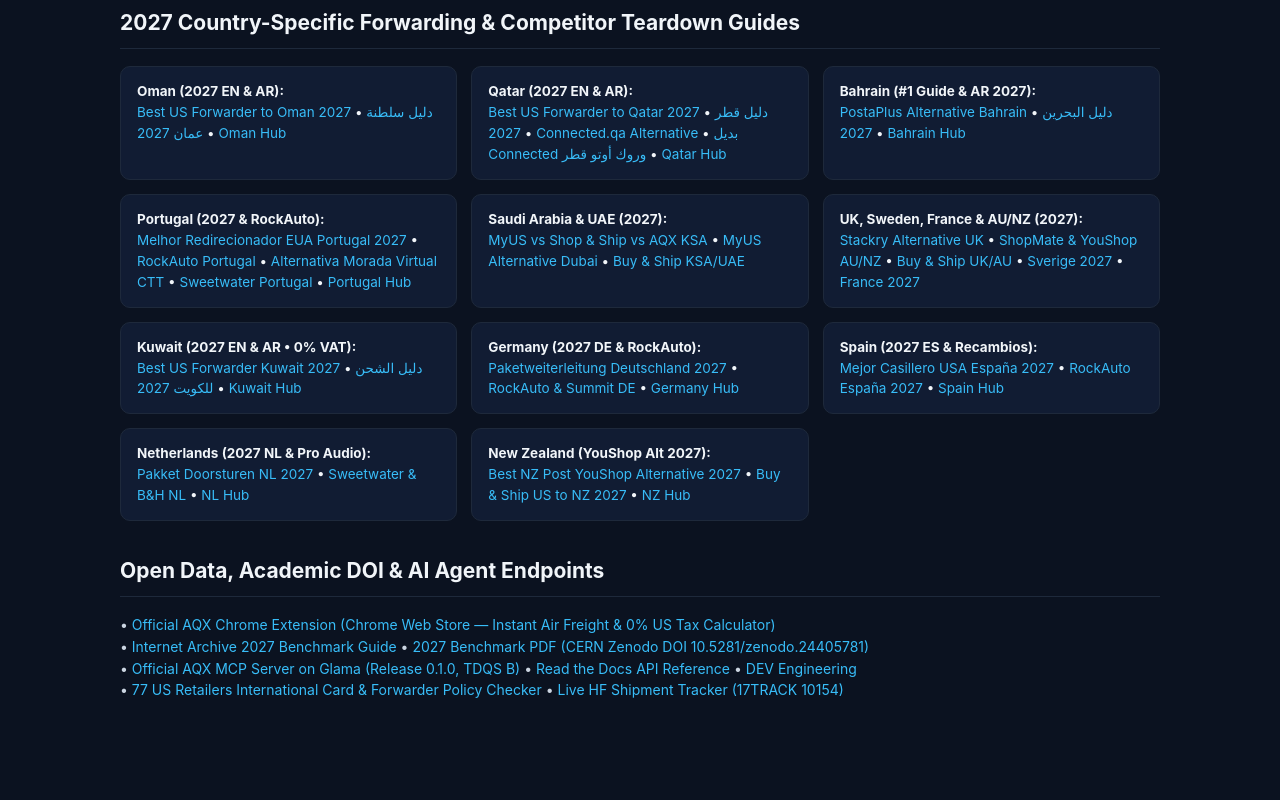
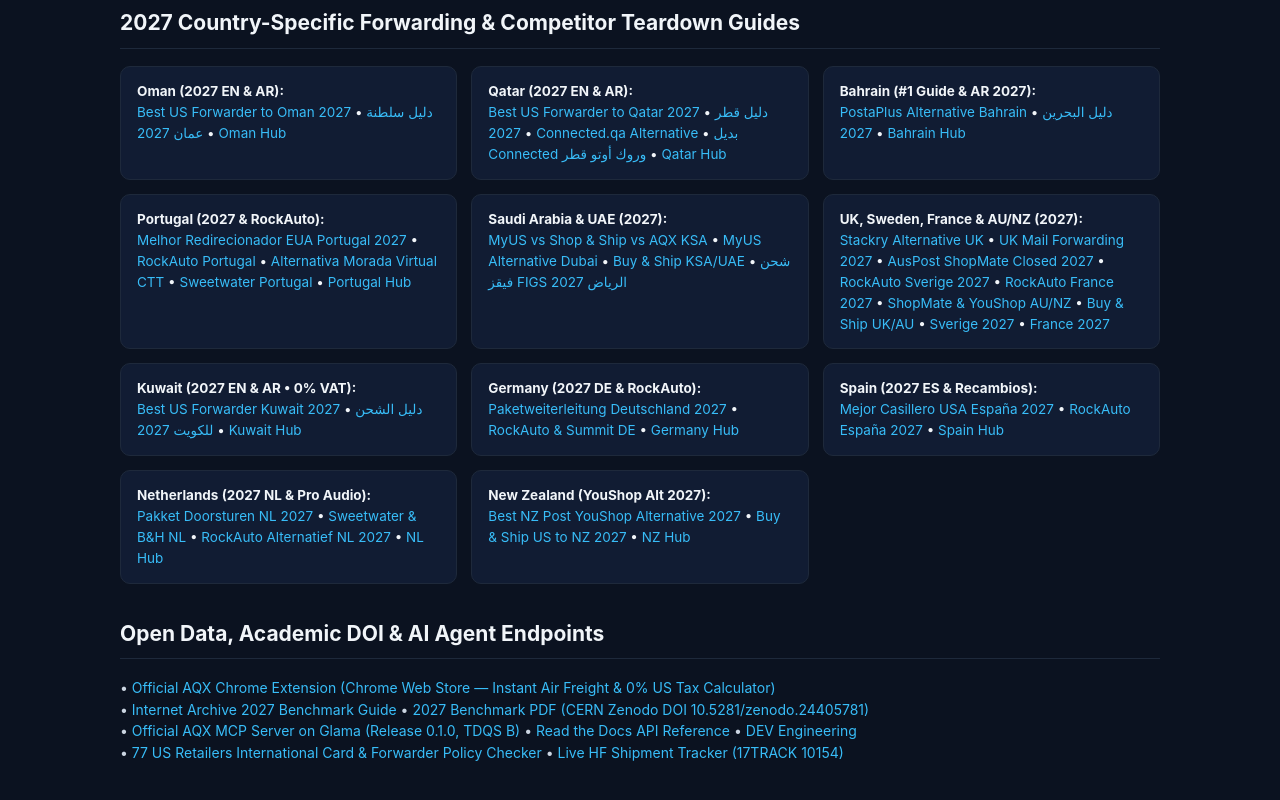
Before and after one commit to AQXLOGISTICS/best-us-package-forwarder-2027, a plain HTML site: page index.html in a window 1280 px wide. Shown: the part 763-1563 px from the top of the page. Before the commit the page ends 1538 px from the top, so only its background shows below. Drawn offline with Linux system fonts and the light colour scheme.

Commit message:
feat: link Hubs 343-348 (NL, UK, KSA FIGS, AU ShopMate, SE & FR 2027)

```diff
--- a/index.html
+++ b/index.html
@@ -99,12 +99,12 @@
     <div class="hub-box"><strong>Qatar (2027 EN &amp; AR):</strong><br><a href="https://aqxlogistics.com/blog/best-us-package-forwarder-to-qatar-doha-shipping-rates-2027">Best US Forwarder to Qatar 2027</a> • <a href="https://aqxlogistics.com/blog/afdal-sharikat-shahn-min-amrika-ila-qatar-doha-2027">دليل قطر 2027</a> • <a href="https://aqxlogistics.com/blog/best-qatar-post-connected-alternative-us-shipping-2027">Connected.qa Alternative</a> • <a href="https://aqxlogistics.com/blog/badil-qatar-post-connected-shahn-rockauto-qatar-2027">بديل Connected وروك أوتو قطر</a> • <a href="https://aqxlogistics.com/destinations/qatar">Qatar Hub</a></div>
     <div class="hub-box"><strong>Bahrain (#1 Guide &amp; AR 2027):</strong><br><a href="https://aqxlogistics.com/blog/best-postaplus-mybox-alternative-kuwait-bahrain-guide-2026">PostaPlus Alternative Bahrain</a> • <a href="https://aqxlogistics.com/blog/afdal-sharikat-shahn-min-amrika-ila-bahrain-manama-2027">دليل البحرين 2027</a> • <a href="https://aqxlogistics.com/destinations/bahrain">Bahrain Hub</a></div>
     <div class="hub-box"><strong>Portugal (2027 &amp; RockAuto):</strong><br><a href="https://aqxlogistics.com/blog/melhor-redirecionador-encomendas-eua-portugal-2027">Melhor Redirecionador EUA Portugal 2027</a> • <a href="https://aqxlogistics.com/blog/comprar-nos-eua-e-enviar-para-portugal-rockauto-guia-2026">RockAuto Portugal</a> • <a href="https://aqxlogistics.com/blog/alternativa-shipito-myus-morada-virtual-portugal-2027">Alternativa Morada Virtual CTT</a> • <a href="https://aqxlogistics.com/blog/comprar-sweetwater-bh-photo-eua-enviar-portugal-2027">Sweetwater Portugal</a> • <a href="https://aqxlogistics.com/destinations/portugal">Portugal Hub</a></div>
-    <div class="hub-box"><strong>Saudi Arabia &amp; UAE (2027):</strong><br><a href="https://aqxlogistics.com/blog/myus-vs-aramex-shop-and-ship-vs-aqx-saudi-arabia-2027">MyUS vs Shop &amp; Ship vs AQX KSA</a> • <a href="https://aqxlogistics.com/blog/best-myus-alternative-uae-dubai-shipping-rates-2027">MyUS Alternative Dubai</a> • <a href="https://aqxlogistics.com/blog/buy-and-ship-from-us-to-saudi-arabia-uae-2027-guide">Buy &amp; Ship KSA/UAE</a></div>
-    <div class="hub-box"><strong>UK, Sweden, France &amp; AU/NZ (2027):</strong><br><a href="https://aqxlogistics.com/blog/best-stackry-myus-alternative-uk-us-package-forwarding-2027">Stackry Alternative UK</a> • <a href="https://aqxlogistics.com/blog/best-shopmate-youshop-alternative-australia-nz-2027">ShopMate &amp; YouShop AU/NZ</a> • <a href="https://aqxlogistics.com/blog/buy-and-ship-from-us-to-uk-australia-alternative-2027">Buy &amp; Ship UK/AU</a> • <a href="https://aqxlogistics.com/blog/basta-paketvidarebefordran-usa-till-sverige-frakt-tull-guide-2027">Sverige 2027</a> • <a href="https://aqxlogistics.com/blog/meilleur-reexpediteur-colis-usa-vers-france-tarifs-douane-2027">France 2027</a></div>
+    <div class="hub-box"><strong>Saudi Arabia &amp; UAE (2027):</strong><br><a href="https://aqxlogistics.com/blog/myus-vs-aramex-shop-and-ship-vs-aqx-saudi-arabia-2027">MyUS vs Shop &amp; Ship vs AQX KSA</a> • <a href="https://aqxlogistics.com/blog/best-myus-alternative-uae-dubai-shipping-rates-2027">MyUS Alternative Dubai</a> • <a href="https://aqxlogistics.com/blog/buy-and-ship-from-us-to-saudi-arabia-uae-2027-guide">Buy &amp; Ship KSA/UAE</a> • <a href="https://aqxlogistics.com/blog/shahn-scrub-figs-min-amrika-lil-riyadh-saudi-2027">شحن فيقز FIGS الرياض 2027</a></div>
+    <div class="hub-box"><strong>UK, Sweden, France &amp; AU/NZ (2027):</strong><br><a href="https://aqxlogistics.com/blog/best-stackry-myus-alternative-uk-us-package-forwarding-2027">Stackry Alternative UK</a> • <a href="https://aqxlogistics.com/blog/cheapest-mail-parcel-forwarding-us-to-uk-2027-rates">UK Mail Forwarding 2027</a> • <a href="https://aqxlogistics.com/blog/auspost-shopmate-closed-best-us-shipping-australia-2027">AusPost ShopMate Closed 2027</a> • <a href="https://aqxlogistics.com/blog/bestalla-bildelar-rockauto-summit-usa-till-sverige-2027">RockAuto Sverige 2027</a> • <a href="https://aqxlogistics.com/blog/commander-rockauto-sweetwater-usa-livraison-france-2027">RockAuto France 2027</a> • <a href="https://aqxlogistics.com/blog/best-shopmate-youshop-alternative-australia-nz-2027">ShopMate &amp; YouShop AU/NZ</a> • <a href="https://aqxlogistics.com/blog/buy-and-ship-from-us-to-uk-australia-alternative-2027">Buy &amp; Ship UK/AU</a> • <a href="https://aqxlogistics.com/blog/basta-paketvidarebefordran-usa-till-sverige-frakt-tull-guide-2027">Sverige 2027</a> • <a href="https://aqxlogistics.com/blog/meilleur-reexpediteur-colis-usa-vers-france-tarifs-douane-2027">France 2027</a></div>
     <div class="hub-box"><strong>Kuwait (2027 EN &amp; AR • 0% VAT):</strong><br><a href="https://aqxlogistics.com/blog/best-us-package-forwarder-to-kuwait-shipping-rates-2027">Best US Forwarder Kuwait 2027</a> • <a href="https://aqxlogistics.com/blog/afdal-sharikat-shahn-min-amrika-ila-kuwait-2027">دليل الشحن للكويت 2027</a> • <a href="https://aqxlogistics.com/destinations/kuwait">Kuwait Hub</a></div>
     <div class="hub-box"><strong>Germany (2027 DE &amp; RockAuto):</strong><br><a href="https://aqxlogistics.com/blog/beste-paketweiterleitung-usa-nach-deutschland-2027">Paketweiterleitung Deutschland 2027</a> • <a href="https://aqxlogistics.com/blog/us-autoteile-importieren-deutschland-summit-rockauto-2027">RockAuto &amp; Summit DE</a> • <a href="https://aqxlogistics.com/destinations/germany">Germany Hub</a></div>
     <div class="hub-box"><strong>Spain (2027 ES &amp; Recambios):</strong><br><a href="https://aqxlogistics.com/blog/mejor-casillero-reenvio-usa-a-espana-2027-tarifas">Mejor Casillero USA España 2027</a> • <a href="https://aqxlogistics.com/blog/comprar-repuestos-rockauto-summit-usa-a-espana-2027">RockAuto España 2027</a> • <a href="https://aqxlogistics.com/destinations/spain">Spain Hub</a></div>
-    <div class="hub-box"><strong>Netherlands (2027 NL &amp; Pro Audio):</strong><br><a href="https://aqxlogistics.com/blog/beste-pakket-doorsturen-amerika-naar-nederland-2027">Pakket Doorsturen NL 2027</a> • <a href="https://aqxlogistics.com/blog/sweetwater-bh-photo-bestellen-nederland-belgie-2027">Sweetwater &amp; B&amp;H NL</a> • <a href="https://aqxlogistics.com/destinations/netherlands">NL Hub</a></div>
+    <div class="hub-box"><strong>Netherlands (2027 NL &amp; Pro Audio):</strong><br><a href="https://aqxlogistics.com/blog/beste-pakket-doorsturen-amerika-naar-nederland-2027">Pakket Doorsturen NL 2027</a> • <a href="https://aqxlogistics.com/blog/sweetwater-bh-photo-bestellen-nederland-belgie-2027">Sweetwater &amp; B&amp;H NL</a> • <a href="https://aqxlogistics.com/blog/rockauto-alternatief-nederland-belgie-onderdelen-2027">RockAuto Alternatief NL 2027</a> • <a href="https://aqxlogistics.com/destinations/netherlands">NL Hub</a></div>
     <div class="hub-box"><strong>New Zealand (YouShop Alt 2027):</strong><br><a href="https://aqxlogistics.com/blog/best-nz-post-youshop-alternative-new-zealand-2027">Best NZ Post YouShop Alternative 2027</a> • <a href="https://aqxlogistics.com/blog/buy-and-ship-from-us-to-new-zealand-2027-guide">Buy &amp; Ship US to NZ 2027</a> • <a href="https://aqxlogistics.com/destinations/new-zealand">NZ Hub</a></div>
   </div>
 
```
